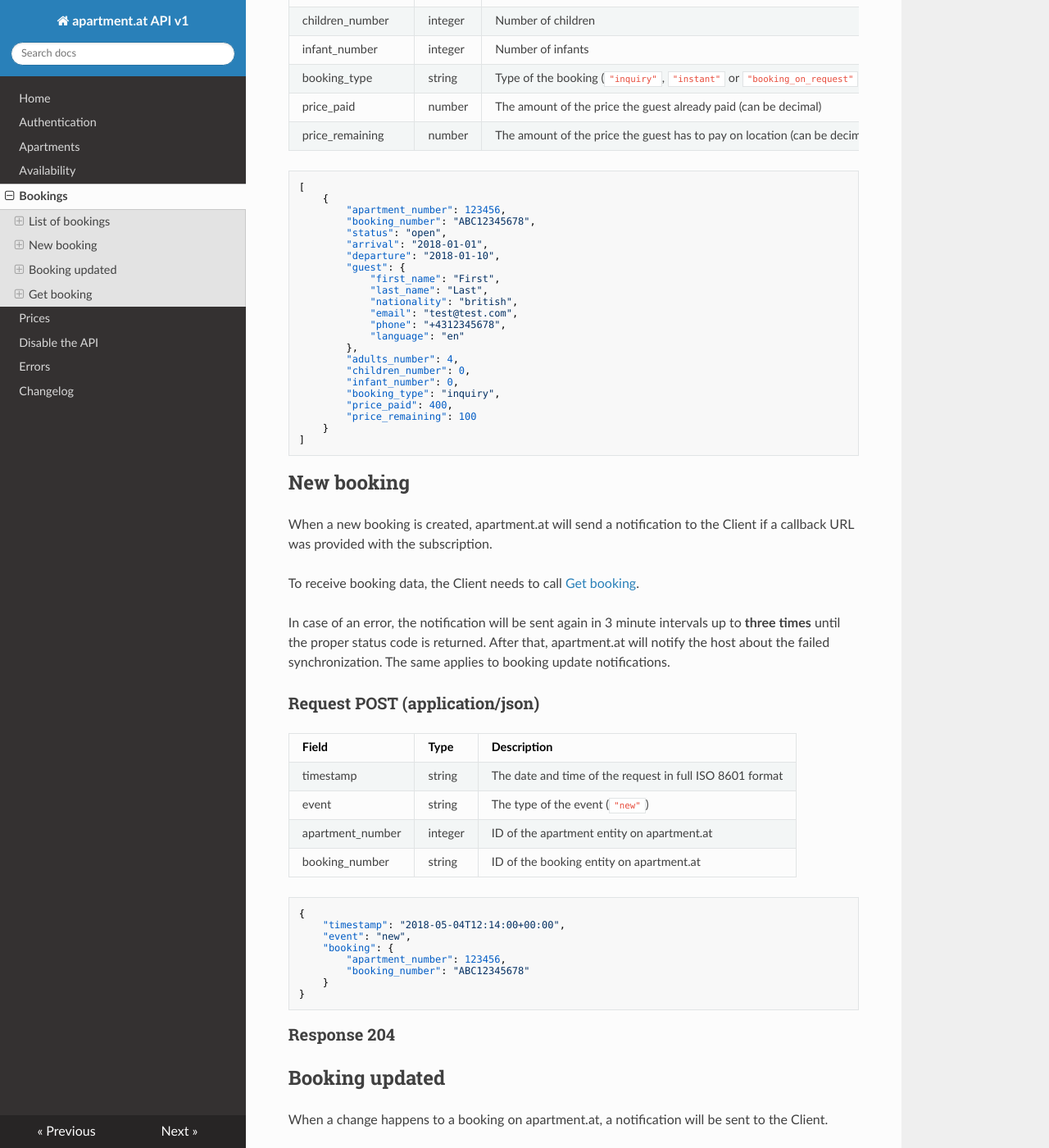
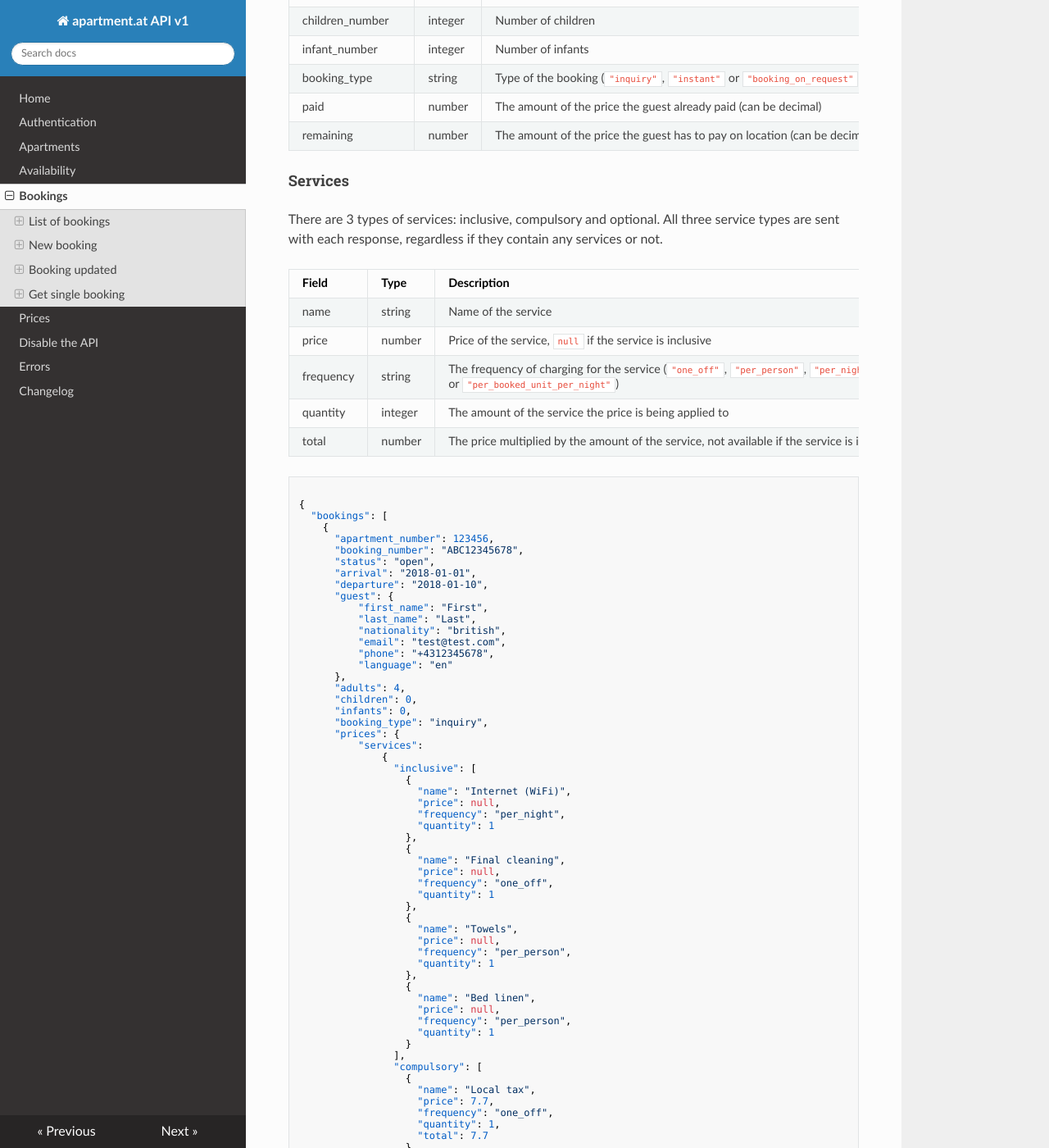
Before and after one commit to ApartmentAT/aat-api-docs, an MkDocs documentation site: the page built from docs/bookings.md, in a window 1280 px wide and 1400 px high, scrolled down 990 px. Shown: the whole window at 82% size. Built offline with MkDocs 1.6.1, drawn with Linux system fonts in a browser that asks for light colours; nearby versions of some CDN libraries; old or Windows-style settings are respelled for this version of MkDocs; some of the changed text lies outside the part shown.

Commit message:
Added services to booking responses

````diff
--- a/docs/bookings.md
+++ b/docs/bookings.md
@@ -31,33 +31,113 @@ adults_number | integer | Number of adults
 children_number | integer | Number of children
 infant_number | integer | Number of infants
 booking_type | string | Type of the booking (`"inquiry"`, `"instant"` or `"booking_on_request"`)
-price_paid | number | The amount of the price the guest already paid (can be decimal)
-price_remaining | number | The amount of the price the guest has to pay on location (can be decimal)
+paid | number | The amount of the price the guest already paid (can be decimal)
+remaining | number | The amount of the price the guest has to pay on location (can be decimal)
+
+#### Services
+There are 3 types of services: inclusive, compulsory and optional. All three service types are sent with
+each response, regardless if they contain any services or not.
+
+Field | Type | Description
+------|------|------------
+name | string | Name of the service
+price | number | Price of the service, `null` if the service is inclusive
+frequency | string | The frequency of charging for the service (`"one_off"`, `"per_person"`, `"per_night"`, `"per_person_per_night"`, `"per_booked_unit"` or `"per_booked_unit_per_night"`)
+quantity | integer | The amount of the service the price is being applied to
+total | number | The price multiplied by the amount of the service, not available if the service is inclusive
 
 ```json
-[
+
+{
+  "bookings": [
     {
-        "apartment_number": 123456,
-        "booking_number": "ABC12345678",
-        "status": "open",
-        "arrival": "2018-01-01",
-        "departure": "2018-01-10",
-        "guest": {
-            "first_name": "First",
-            "last_name": "Last",
-            "nationality": "british",
-            "email": "test@test.com",
-            "phone": "+4312345678",
-            "language": "en"
-        },
-        "adults_number": 4,
-        "children_number": 0,
-        "infant_number": 0,
-        "booking_type": "inquiry",
-        "price_paid": 400,
-        "price_remaining": 100
+      "apartment_number": 123456,
+      "booking_number": "ABC12345678",
+      "status": "open",
+      "arrival": "2018-01-01",
+      "departure": "2018-01-10",
+      "guest": {
+          "first_name": "First",
+          "last_name": "Last",
+          "nationality": "british",
+          "email": "test@test.com",
+          "phone": "+4312345678",
+          "language": "en"
+      },
+      "adults": 4,
+      "children": 0,
+      "infants": 0,
+      "booking_type": "inquiry",
+      "prices": {
+          "services":
+              {
+                "inclusive": [
+                  {
+                    "name": "Internet (WiFi)",
+                    "price": null,
+                    "frequency": "per_night",
+                    "quantity": 1
+                  },
+                  {
+                    "name": "Final cleaning",
+                    "price": null,
+                    "frequency": "one_off",
+                    "quantity": 1
+                  },
+                  {
+                    "name": "Towels",
+                    "price": null,
+                    "frequency": "per_person",
+                    "quantity": 1
+                  },
+                  {
+                    "name": "Bed linen",
+                    "price": null,
+                    "frequency": "per_person",
+                    "quantity": 1
+                  }
+                ],
+                "compulsory": [
+                  {
+                    "name": "Local tax",
+                    "price": 7.7,
+                    "frequency": "one_off",
+                    "quantity": 1,
+                    "total": 7.7
+                  }
+                ],
+                "optional": [
+                  {
+                    "name": "Garage",
+                    "price": 30,
+                    "frequency": "per_booked_unit_per_night",
+                    "quantity": 1,
+                    "total": 30
+                  },
+                  {
+                    "name": "Baby Bed",
+                    "price": 10,
+                    "frequency": "per_night",
+                    "quantity": 1,
+                    "total": 10
+                  },
+                  {
+                    "name": "Animals",
+                    "price": 10,
+                    "frequency": "per_night",
+                    "quantity": 2,
+                    "total": 20
+                  }
+                ]
+              }
+          ,
+          "paid": 400,
+          "remaining": 100
+      }
     }
-]
+  ]
+}
+
 ```
 
 ## New booking
@@ -123,7 +203,7 @@ booking_number | string | ID of the booking entity on apartment.at
 
 ### Response 204
 
-## Get booking
+## Get single booking
 
 Get all data from a specific booking.
 
@@ -153,8 +233,20 @@ adults_number | integer | Number of adults
 children_number | integer | Number of children
 infant_number | integer | Number of infants
 booking_type | string | Type of the booking (`"inquiry"`, `"instant"` or `"booking_on_request"`)
-price_paid | number | The amount of the price the guest already paid
-price_remaining | number | The amount of the price the guest has to pay on location
+paid | number | The amount of the price the guest already paid
+remaining | number | The amount of the price the guest has to pay on location
+
+#### Services
+There are 3 types of services: inclusive, compulsory and optional. All three service types are sent with
+each response, regardless if they contain any services or not.
+
+Field | Type | Description
+------|------|------------
+name | string | Name of the service
+price | number | Price of the service, `null` if the service is inclusive
+frequency | string | The frequency of charging for the service (`"one_off"`, `"per_person"`, `"per_night"`, `"per_person_per_night"`, `"per_booked_unit"` or `"per_booked_unit_per_night"`)
+quantity | integer | The amount of the service the price is being applied to
+total | number | The price multiplied by the amount of the service, not available if the service is inclusive
 
 ```json
 {
@@ -176,8 +268,72 @@ price_remaining | number | The amount of the price the guest has to pay on locat
         "children_number": 0,
         "infant_number": 0,
         "booking_type": "inquiry",
-        "price_paid": 400,
-        "price_remaining": 100
+        "prices": {
+            "services":
+                {
+                  "inclusive": [
+                    {
+                      "name": "Internet (WiFi)",
+                      "price": null,
+                      "frequency": "per_night",
+                      "quantity": 1
+                    },
+                    {
+                      "name": "Final cleaning",
+                      "price": null,
+                      "frequency": "one_off",
+                      "quantity": 1
+                    },
+                    {
+                      "name": "Towels",
+                      "price": null,
+                      "frequency": "per_person",
+                      "quantity": 1
+                    },
+                    {
+                      "name": "Bed linen",
+                      "price": null,
+                      "frequency": "per_person",
+                      "quantity": 1
+                    }
+                  ],
+                  "compulsory": [
+                    {
+                      "name": "Local tax",
+                      "price": 7.7,
+                      "frequency": "one_off",
+                      "quantity": 1,
+                      "total": 7.7
+                    }
+                  ],
+                  "optional": [
+                    {
+                      "name": "Garage",
+                      "price": 30,
+                      "frequency": "per_booked_unit_per_night",
+                      "quantity": 1,
+                      "total": 30
+                    },
+                    {
+                      "name": "Baby Bed",
+                      "price": 10,
+                      "frequency": "per_night",
+                      "quantity": 1,
+                      "total": 10
+                    },
+                    {
+                      "name": "Animals",
+                      "price": 10,
+                      "frequency": "per_night",
+                      "quantity": 2,
+                      "total": 20
+                    }
+                  ]
+                }
+            ,
+            "paid": 400,
+            "remaining": 100
+        }
     }
 }
 ```
````
